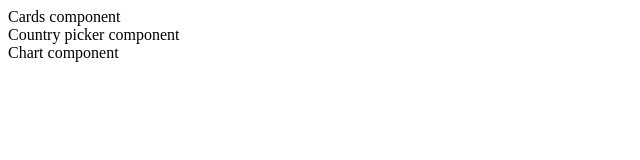
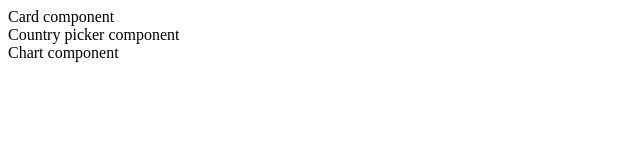
Before and after one commit to kostisPodaras/Covid-Tracker, a React (Create React App) app: page / in a window 1280 px wide. Shown: the top 160 px of the page, without its empty margins (0-640 px from the left). Built offline with nearby package versions, Linux system fonts and the light colour scheme.

Commit message:
added withstyles higher order component

```diff
--- a/package.json
+++ b/package.json
@@ -3,6 +3,8 @@
   "version": "0.1.0",
   "private": true,
   "dependencies": {
+    "@material-ui/core": "^4.9.11",
+    "@material-ui/styles": "^4.9.10",
     "@testing-library/jest-dom": "^4.2.4",
     "@testing-library/react": "^9.3.2",
     "@testing-library/user-event": "^7.1.2",
--- a/src/components/cards/Cards.js
+++ b/src/components/cards/Cards.js
@@ -1,7 +1,14 @@
 import React from "react";
+import withStyles from "@material-ui/core/styles/withStyles";
 
-const Cards = () => {
-  return <div>Cards component</div>;
+import styles from "./styles";
+
+type Props = {
+  classes: Object,
 };
 
-export default Cards;
+const Cards = ({ classes }: Props) => {
+  return <div>Card component</div>;
+};
+
+export default withStyles(styles)(Cards);
--- /dev/null
+++ b/src/components/cards/styles.js
@@ -0,0 +1,3 @@
+const styles = () => ({});
+
+export default styles;
--- a/src/components/chart/Chart.js
+++ b/src/components/chart/Chart.js
@@ -1,7 +1,10 @@
 import React from "react";
+import withStyles from "@material-ui/core/styles/withStyles";
+
+import styles from "./styles";
 
 const Chart = () => {
   return <div>Chart component</div>;
 };
 
-export default Chart;
+export default withStyles(styles)(Chart);
--- /dev/null
+++ b/src/components/chart/styles.js
@@ -0,0 +1,3 @@
+const styles = () => ({});
+
+export default styles;
--- a/src/components/country-picker/CountryPicker.js
+++ b/src/components/country-picker/CountryPicker.js
@@ -1,7 +1,10 @@
 import React from "react";
+import withStyles from "@material-ui/core/styles/withStyles";
+
+import styles from "./styles";
 
 const CountryPicker = () => {
   return <div>Country picker component</div>;
 };
 
-export default CountryPicker;
+export default withStyles(styles)(CountryPicker);
--- /dev/null
+++ b/src/components/country-picker/styles.js
@@ -0,0 +1,3 @@
+const styles = () => ({});
+
+export default styles;
```
Also changed, not shown: 2 other files (tests, documents, lock files or other folders).
